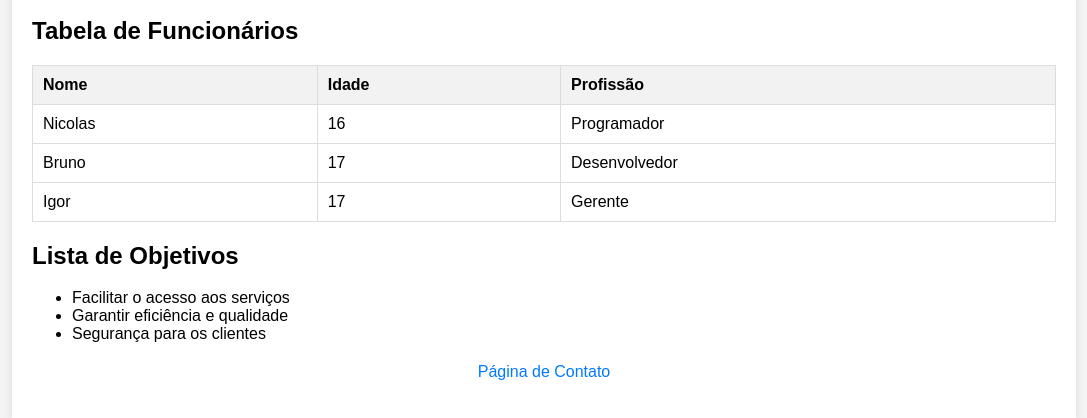
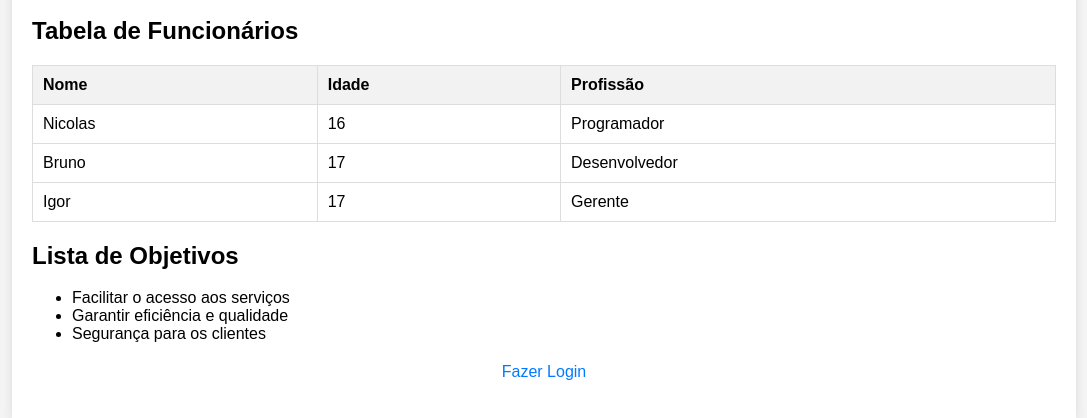
Before and after one commit to obrunofelix/CasaCare, a plain HTML site: page index.html in a window 1280 px wide. Shown: the part 448-866 px from the top of the page, without its empty margins (96-1183 px from the left). Drawn offline with Linux system fonts and the light colour scheme.

Commit message:
index.html

```diff
--- a/index.html
+++ b/index.html
@@ -118,7 +118,7 @@
 
         </ul>
         <div class="navigation">
-            <a href="contato.html">Página de Contato</a>
+            <a href="contato.html">Fazer Login</a>
         </div>
     </div>
 </body>
```
